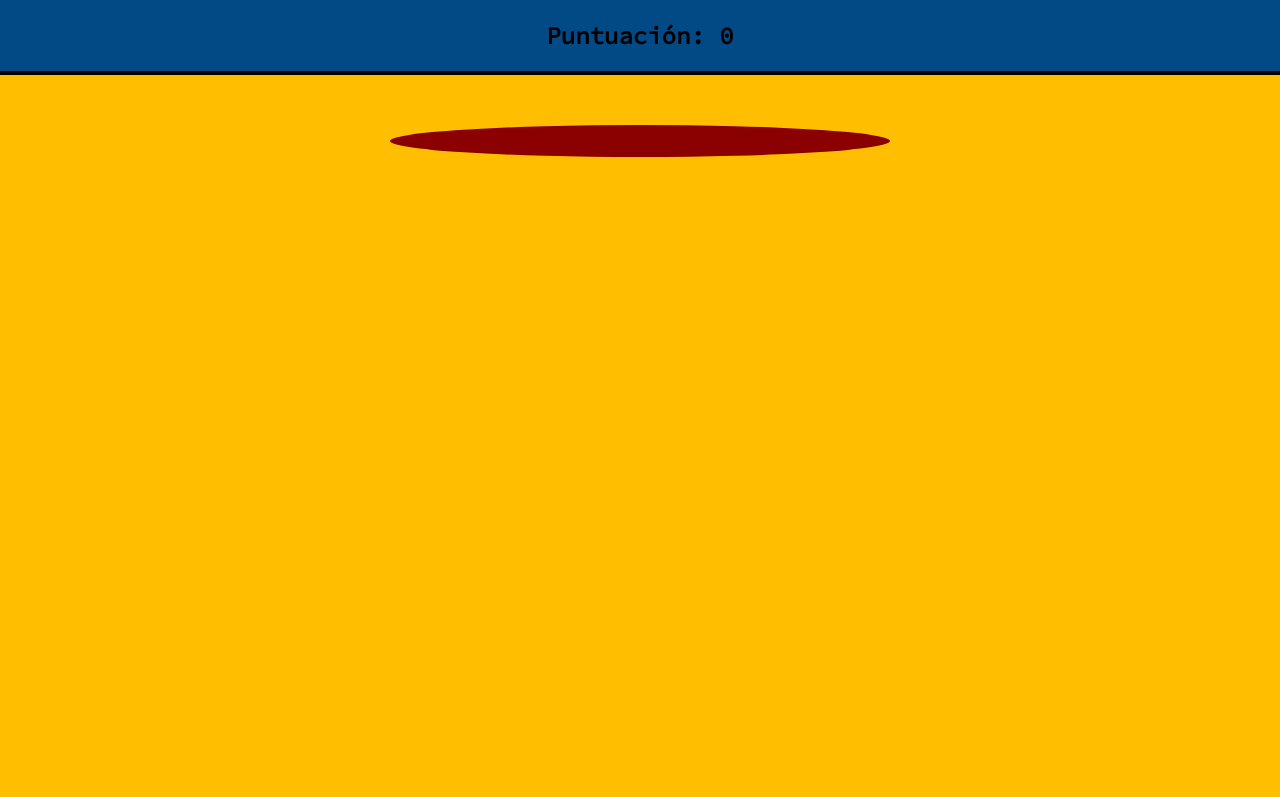
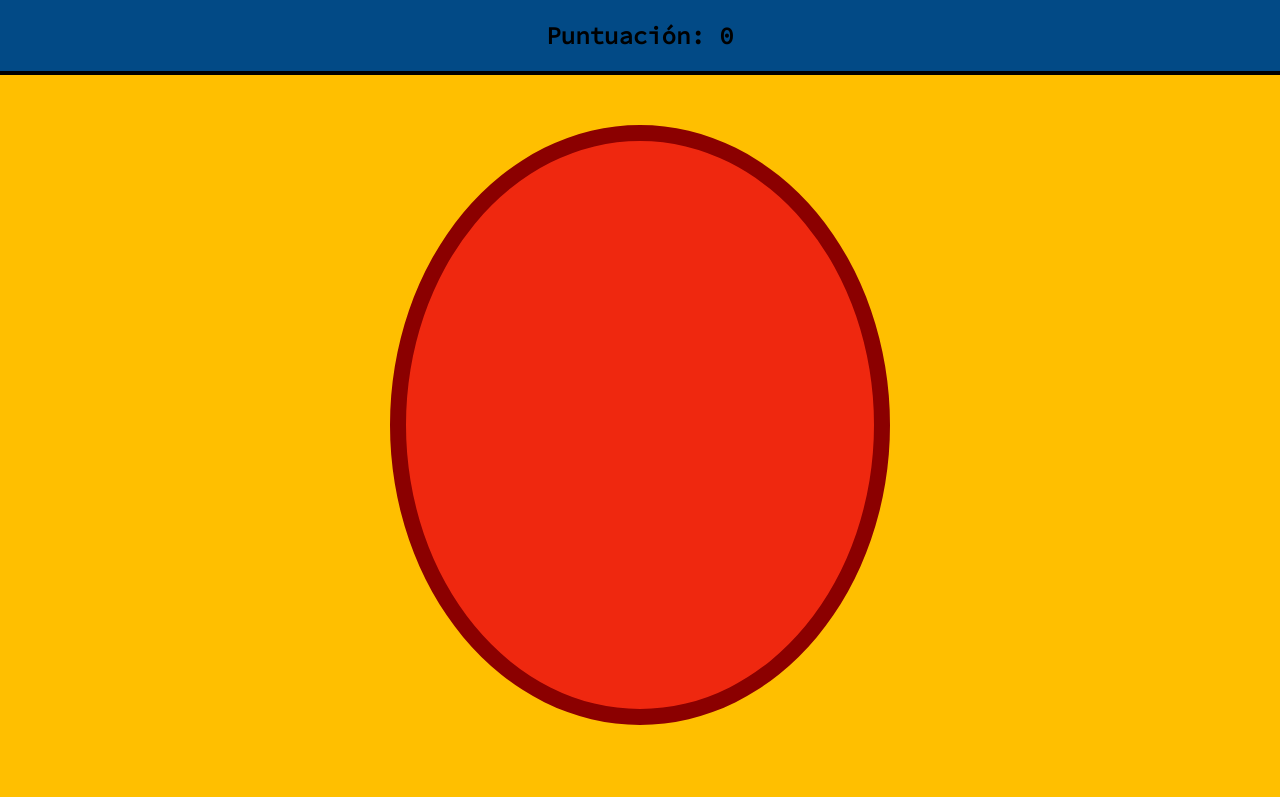
Before and after one commit to Espulito/Button-Clicker, a plain HTML site: page index.html in a window 1280 px wide. Shown: the top 797 px of the page. Drawn offline with nearby package versions, Linux system fonts and the light colour scheme.

Commit message:
Error con el botón rojo.

```diff
--- a/index.html
+++ b/index.html
@@ -49,9 +49,7 @@
   <body>
     <article class="home">
       <h2 id="score">Puntuación: 0</h2>
-      <div class="coin__contenedor">
-        <div class="coin" id="coin" onclick="sumarScore()"></div>
-      </div>
+      <div class="coin" id="coin" onclick="sumarScore()"></div>
     </article>
 
     <!-- Trabajos -->
```
